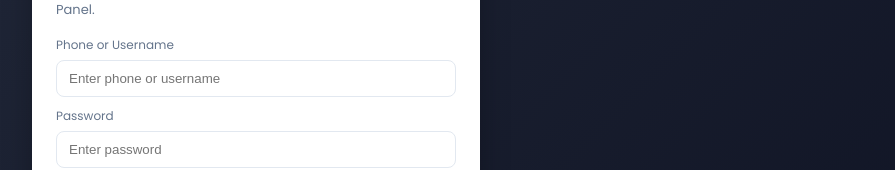
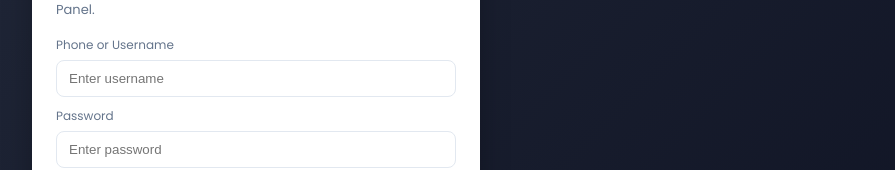
Before and after one commit to Baburaj8095/trikonekt-marketing, a React (Create React App) app in the folder frontend/: page /admin/login in a window 1280 px wide. Shown: the part 305-475 px from the top of the page, without its empty margins (384-1279 px from the left). Built offline with nearby package versions, Linux system fonts and the light colour scheme; no server answers.

Commit message:
Admin Login Fix

```diff
--- a/frontend/src/pages/admin/AdminLogin.jsx
+++ b/frontend/src/pages/admin/AdminLogin.jsx
@@ -44,7 +44,8 @@ export default function AdminLogin() {
     clearTokens();
 
     try {
-      const userField = onlyDigits(username.trim()) || username.trim();
+      const raw = username.trim();
+      const userField = /[A-Za-z]/.test(raw) ? raw : onlyDigits(raw);
       const res = await API.post("/accounts/login/", {
         username: userField,
         password: password,
@@ -148,8 +149,13 @@ export default function AdminLogin() {
               <input
                 value={username}
                 onChange={(e) => setUsername(e.target.value)}
-                placeholder="Enter phone or username"
-                inputMode="numeric"
+                placeholder="Enter username"
+                type="text"
+                inputMode="text"
+                autoComplete="username"
+                autoCorrect="off"
+                autoCapitalize="none"
+                spellCheck={false}
                 style={{
                   padding: "10px 12px",
                   borderRadius: 8,
```
